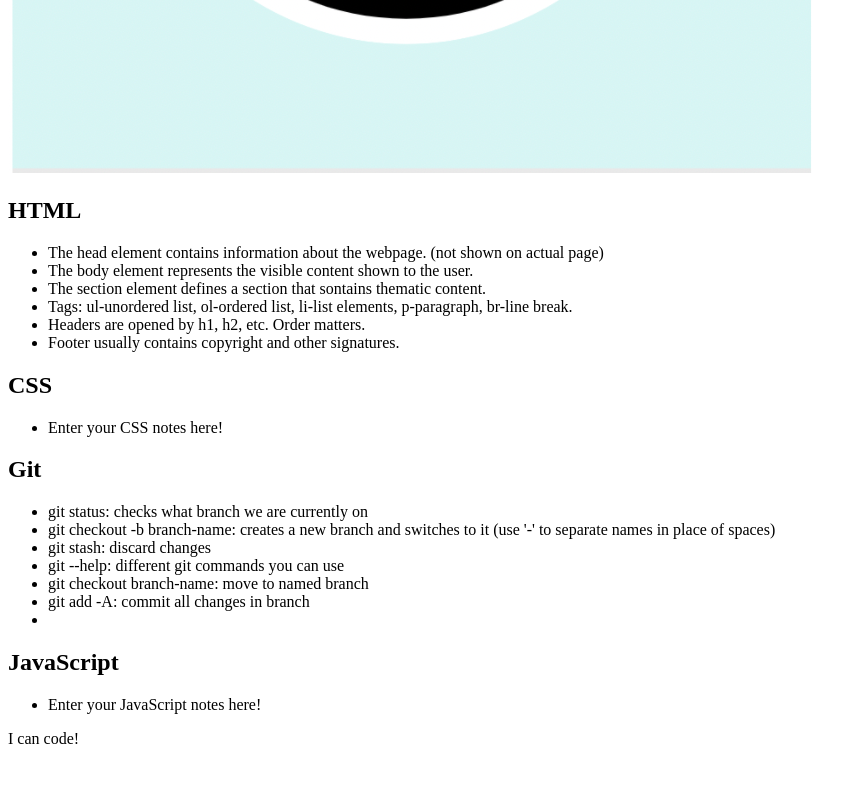
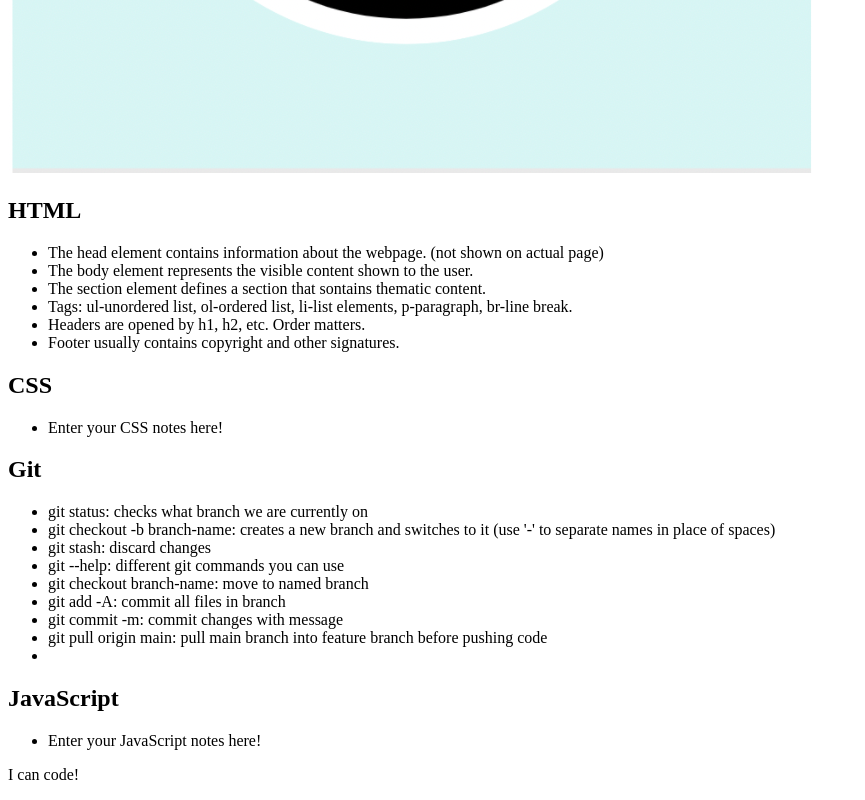
Before and after one commit to jessicashong/prework-study-guide, a plain HTML site: page index.html in a window 1280 px wide. Shown: the part 683-1483 px from the top of the page, without its empty margins (0-865 px from the left). Before the commit the page ends 1447 px from the top, so only its background shows below. Drawn offline with Linux system fonts and the light colour scheme.

Commit message:
added code to HTML file

```diff
--- a/index.html
+++ b/index.html
@@ -42,7 +42,9 @@
           <li>git stash: discard changes</li>
           <li>git --help: different git commands you can use</li>
           <li>git checkout branch-name: move to named branch</li>
-          <li>git add -A: commit all changes in branch</li>
+          <li>git add -A: commit all files in branch</li>
+          <li>git commit -m: commit changes with message</li>
+          <li>git pull origin main: pull main branch into feature branch before pushing code</li>
           <li></li>
         </ul>
 
```
